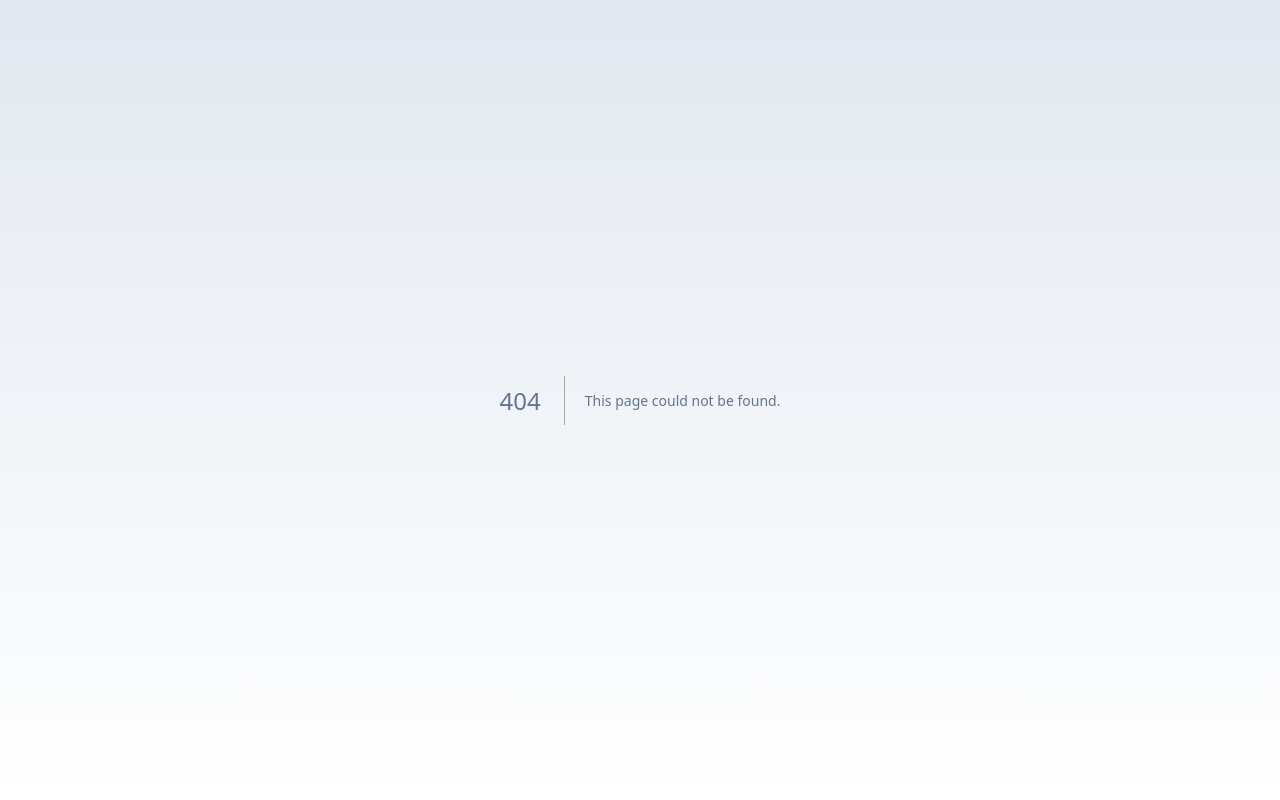
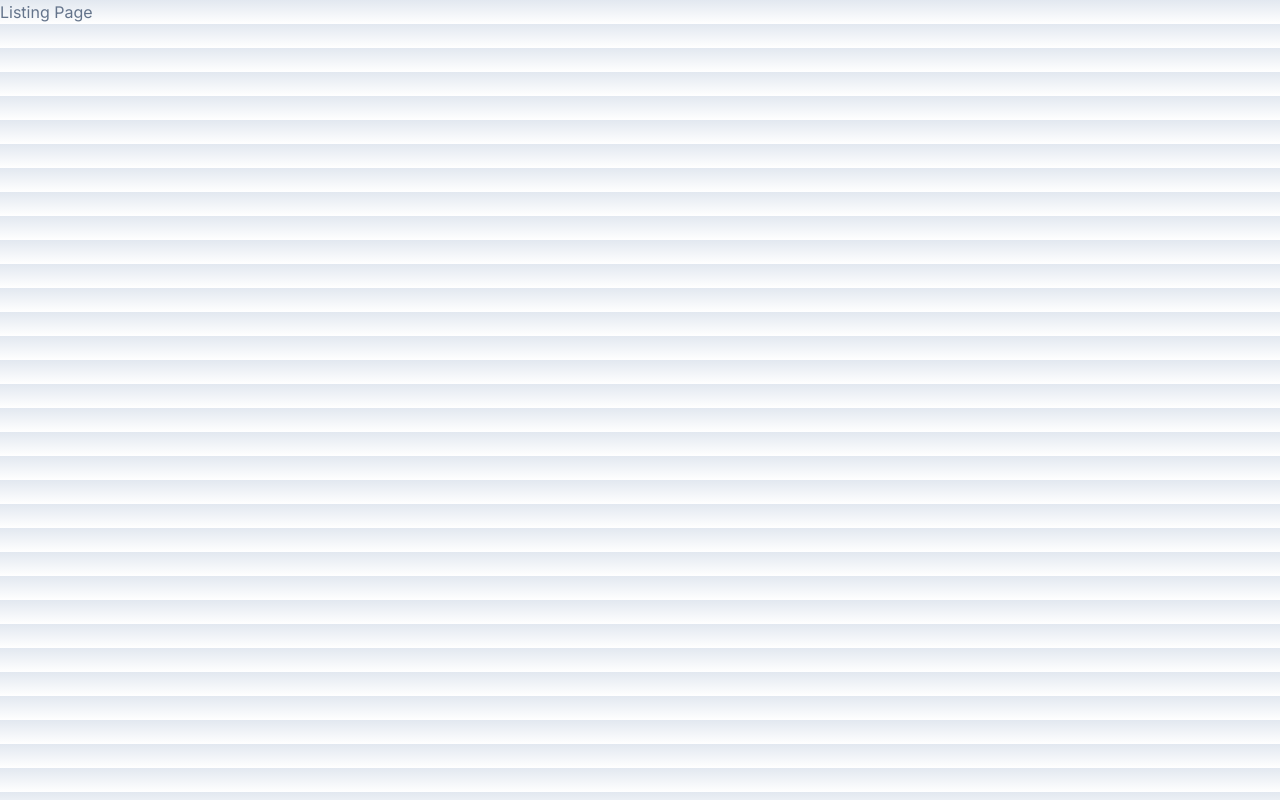
Before and after one commit to seanoliver/sharebnb-frontend-next, a Next.js app: page /listing/1 in a window 1280 px wide. Before the commit this address had no page. Built offline with nearby package versions, Linux system fonts and the light colour scheme.

Commit message:
stub listing detail page

```diff
--- /dev/null
+++ b/src/app/listing/[listingid]/page.tsx
@@ -0,0 +1,7 @@
+import { ListingDetail } from '@/lib/types';
+
+export default function ListingPage ({listing}: {listing: ListingDetail}) {
+    return (
+        <div>Listing Page</div>
+    );
+}
```
